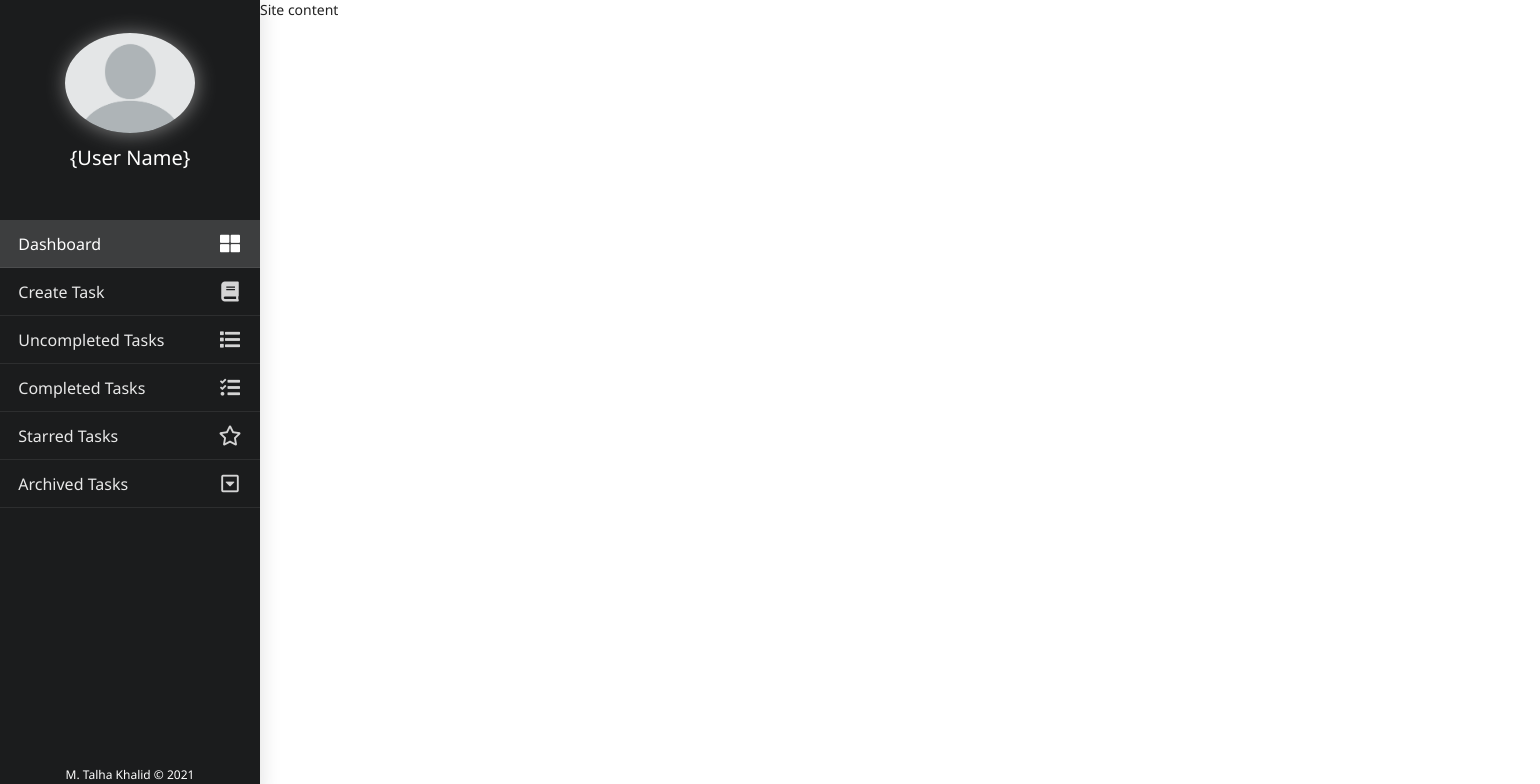
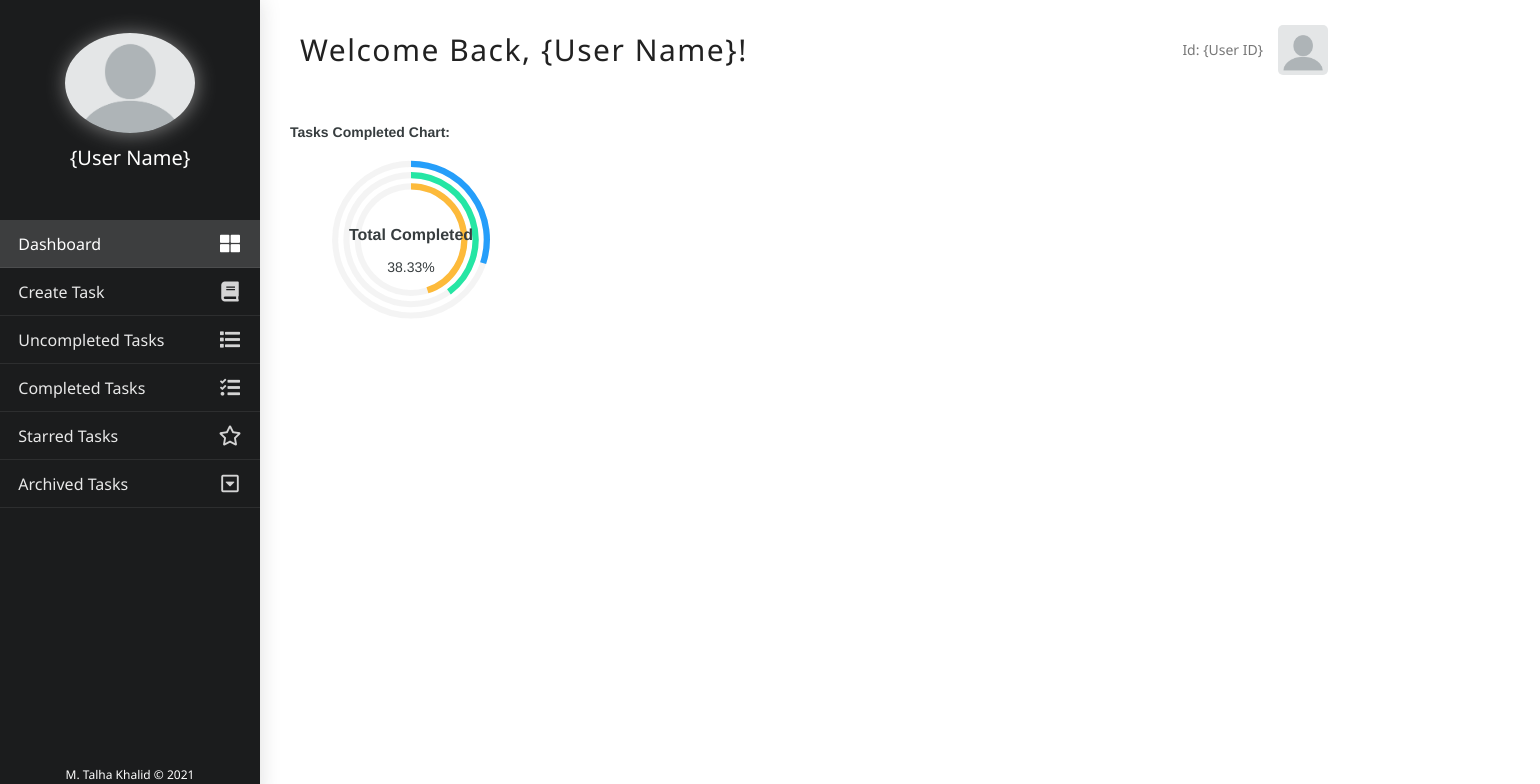
Before and after one commit to talhakhalid-tech/task-manager-client, a React (Create React App) app: page /Dashboard in a window 1280 px wide. Shown: the top 784 px of the page, 1540 px wide, since content can reach past the window. Built offline with nearby package versions, Linux system fonts and the light colour scheme.

Commit message:
Added Radial Chart in Dashboard

```diff
--- a/package.json
+++ b/package.json
@@ -6,9 +6,11 @@
     "@testing-library/jest-dom": "^5.11.6",
     "@testing-library/react": "^11.2.2",
     "@testing-library/user-event": "^12.2.2",
+    "apexcharts": "^3.25.0",
     "axios": "^0.21.0",
     "lodash": "^4.17.20",
     "react": "^17.0.1",
+    "react-apexcharts": "^1.3.7",
     "react-dom": "^17.0.1",
     "react-redux": "^7.2.2",
     "react-router-dom": "^5.2.0",
--- a/src/screens/Dashboard.js
+++ b/src/screens/Dashboard.js
@@ -1,14 +1,67 @@
 import React, { Component } from "react";
 import Sidebar from "../components/Sidebar";
+import Chart from "react-apexcharts";
 
 import "../styles/dashboard.css";
+
+import defaultAvatar from "../assets/default-avatar.png";
 
 export default class Dashboard extends Component {
   render() {
     return (
       <div>
         <Sidebar />
-        <div class="pusher">Site content</div>
+        <div className="dashboard-container pusher">
+          <div className="upper-segment">
+            <div className="upper-segment-heading">
+              Welcome Back, {`{User Name}`}!
+            </div>
+            <div className="upper-segment-right">
+              Id: {`{User ID}`}{" "}
+              <img className="upper-segment-avatar" src={defaultAvatar} />
+            </div>
+          </div>
+          <div className="middle-segment"></div>
+          <div className="middle-segment-pieChart">
+            <Chart
+              options={{
+                labels: ["This Month", "This Week", "Today"],
+                title: {
+                  text: "Tasks Completed Chart:",
+                },
+                plotOptions: {
+                  radialBar: {
+                    dataLabels: {
+                      name: {
+                        show: true,
+                      },
+                      value: {
+                        show: true,
+                        fontSize: "14px",
+                        formatter: function (val) {
+                          return val + "%";
+                        },
+                      },
+                      total: {
+                        show: true,
+                        label: "Total Completed",
+                        formatter: function (val) {
+                          val =
+                            val.globals.seriesTotals.reduce((a, b) => {
+                              return a + b;
+                            }, 0.0) / 3.0;
+                          return val.toFixed(2) + "%";
+                        },
+                      },
+                    },
+                  },
+                },
+              }}
+              series={[30, 40, 45]}
+              type="radialBar"
+            />
+          </div>
+        </div>
       </div>
     );
   }
--- a/src/styles/dashboard.css
+++ b/src/styles/dashboard.css
@@ -3,3 +3,45 @@
   margin: 0;
   font-family: "Segoe UI", Tahoma, Geneva, Verdana, sans-serif;
 }
+.dashboard-container {
+  padding: 20px;
+  display: flex;
+  flex-direction: column;
+  width: 85% !important;
+  /* position: absolute; */
+}
+.upper-segment {
+  display: flex;
+  justify-content: space-between;
+}
+.upper-segment-heading {
+  font-size: 30px;
+  font-weight: 500;
+  letter-spacing: 1.5px;
+  padding: 20px;
+}
+.upper-segment-right {
+  display: flex;
+  align-items: center;
+  column-gap: 15px;
+  color: #777;
+  font-weight: 500;
+}
+.upper-segment-avatar {
+  height: 50px;
+  width: 50px;
+  border-radius: 5px;
+  /* right: 20px; */
+}
+.middle-segment {
+  padding: 20px;
+  display: flex;
+}
+.middle-segment-pieChart {
+  width: 25%;
+  height: 25%;
+}
+
+.middle-segment-pieChart text {
+  color: #fff !important;
+}
--- a/src/styles/sidebar.css
+++ b/src/styles/sidebar.css
@@ -1,3 +1,6 @@
+/* .sidebar {
+  background-color: rgba(88, 73, 57, 0.8) !important;
+} */
 .account-item {
   height: 25% !important;
   color: white;
```
Also changed, not shown: 2 other files (tests, documents, lock files or other folders).
